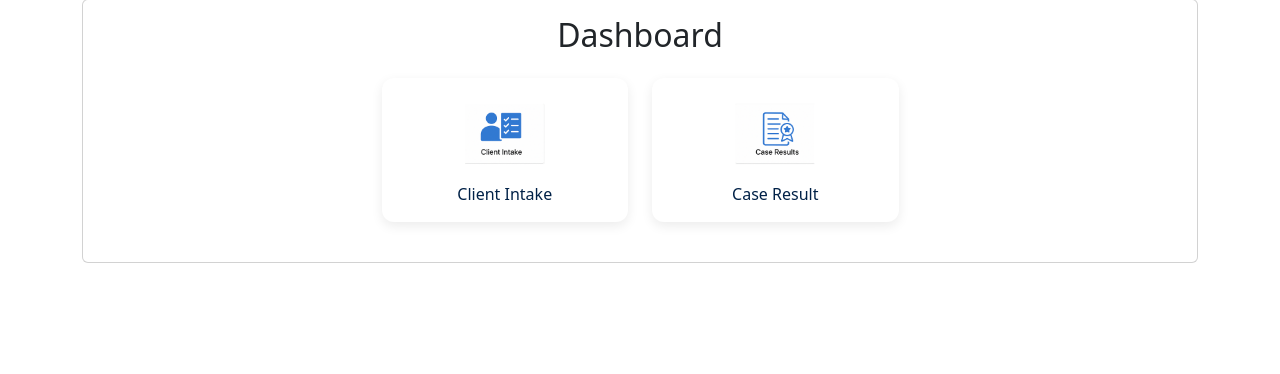
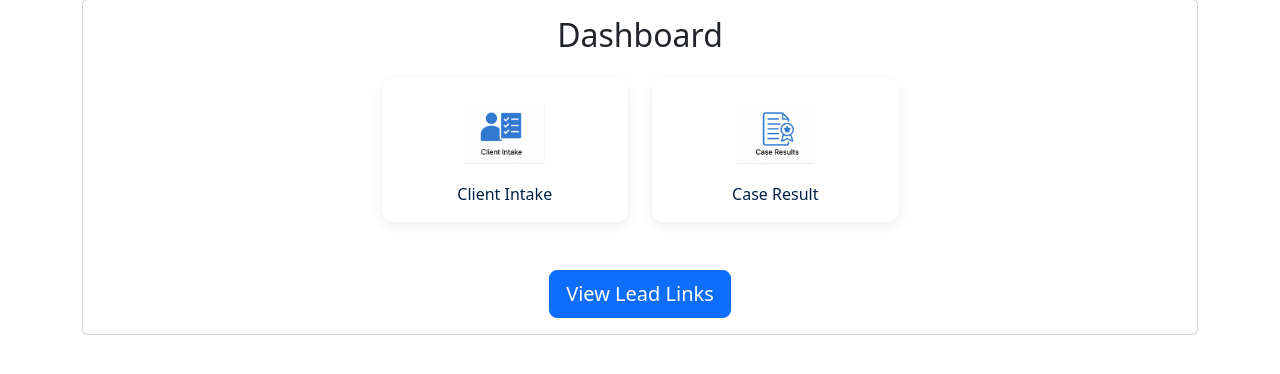
Before and after one commit to DischleyLaw/dischley-tools, a Flask app: page / in a window 1280 px wide. Shown: the part 115-489 px from the top of the page. Run offline with Flask 3, Linux system fonts and the light colour scheme; the visitor is signed in with stand-in values (Sample User, id 1).

Commit message:
Updated dashboard layout: removed lead tile, added centered lead link button

```diff
--- a/templates/dashboard.html
+++ b/templates/dashboard.html
@@ -57,5 +57,8 @@
       </div>
     </div>
   </div>
+  <div class="text-center mt-4">
+    <a href="/lead-links" class="btn btn-primary btn-lg">View Lead Links</a>
+  </div>
 </div>
 {% endblock %}
```
